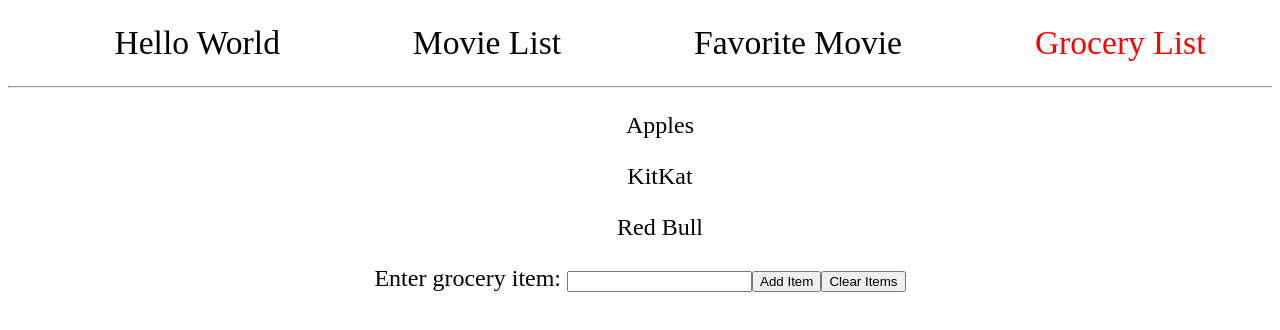
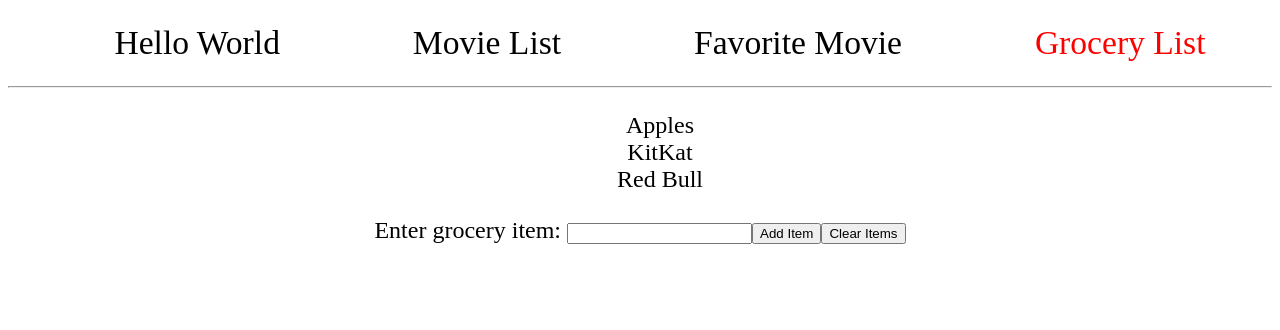
Before and after one commit to pesto-students/batch-11-excercises, a React (Create React App) app in the folder beginner-exercises/: page /04 in a window 1280 px wide. Shown: the top 330 px of the page. Built offline with nearby package versions, Linux system fonts and the light colour scheme; the HTML template or start-up script is replaced by a standard one.

Commit message:
Modify beginner-exercises

```diff
--- a/beginner-exercises/src/components/04-GroceryList.js
+++ b/beginner-exercises/src/components/04-GroceryList.js
@@ -33,13 +33,11 @@ class GroceryList extends React.Component {
   render() {
     const { groceries } = this.state;
     const groceriesComponents = groceries.map((item, index) => (
-      <ul>
-        <GroceryListItem grocery={item} key={index} />
-      </ul>
+      <GroceryListItem grocery={item} index={index} />
     ));
     return (
       <div>
-        {groceriesComponents}
+        <ul>{groceriesComponents}</ul>
         <label htmlFor="addGroceryItem">Enter grocery item: </label>
         <input
           type="text"
```
